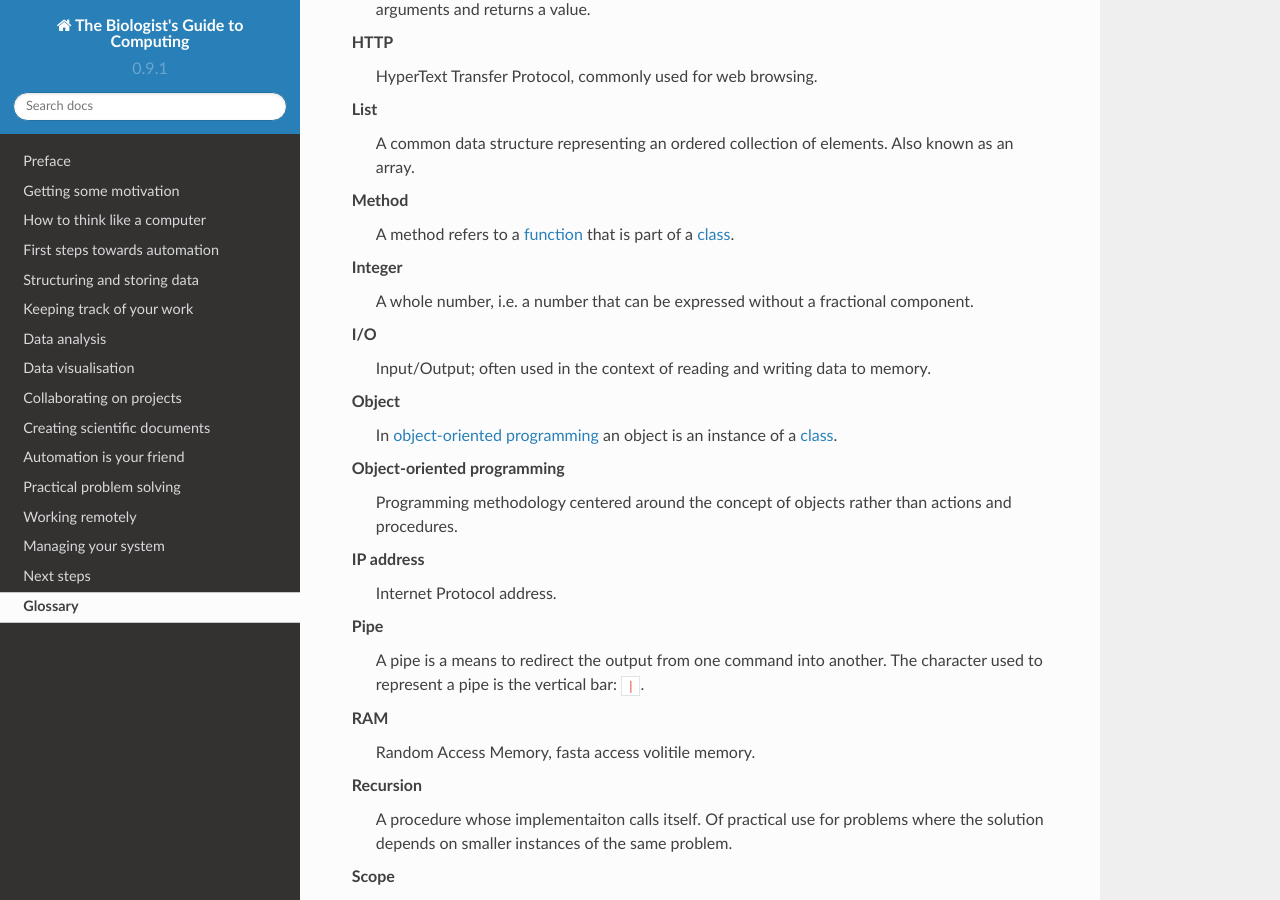
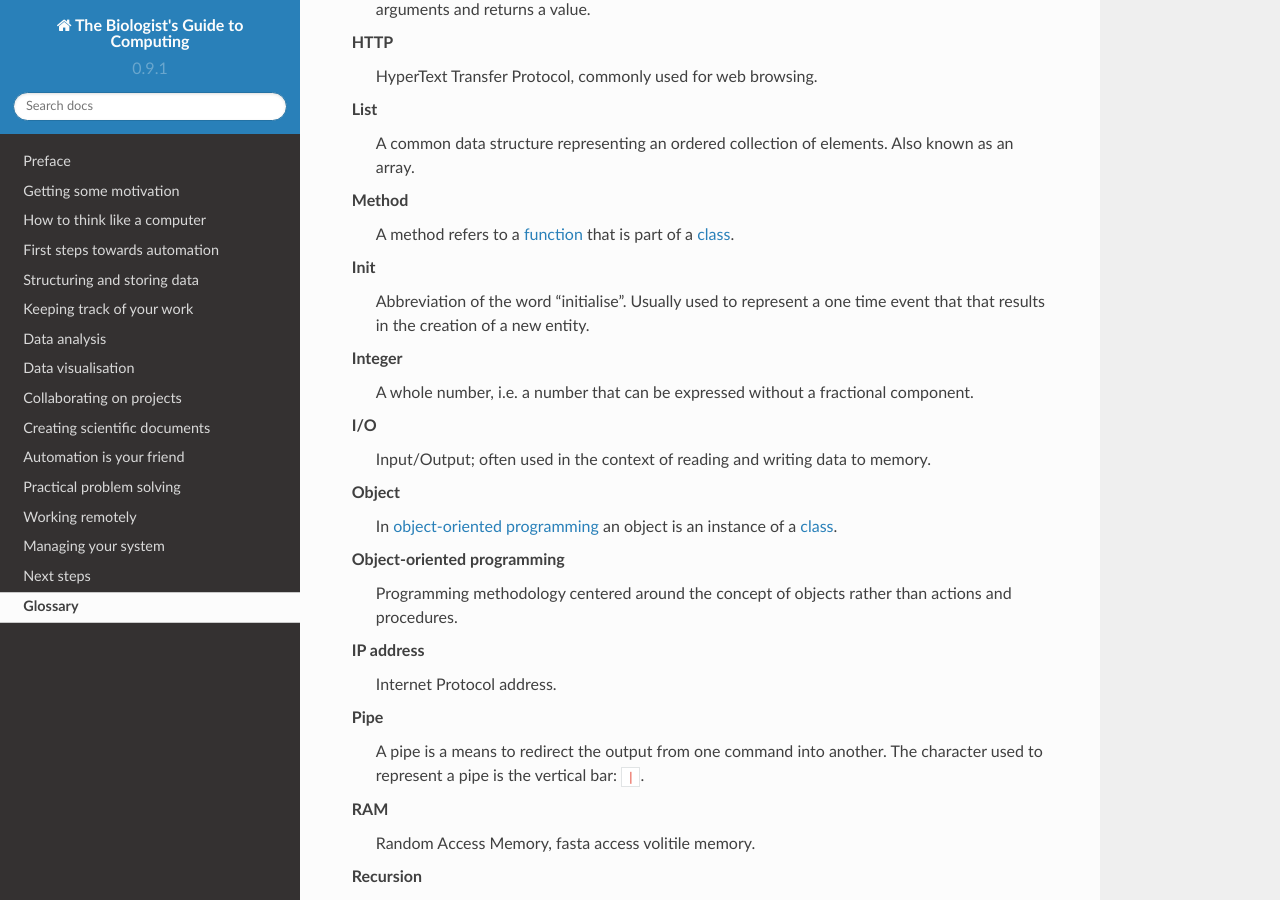
Before and after one commit to tjelvar-olsson/biologists-guide-to-computing, a Sphinx documentation site: the page built from source/glossary.rst, in a window 1280 px wide and 900 px high, scrolled down 777 px. Built offline with Sphinx 7.4.7 and the Read the Docs theme 2.0.0, drawn with Linux system fonts in a browser that asks for light colours.

Commit message:
Added 'init' to glassary

```diff
--- a/source/glossary.rst
+++ b/source/glossary.rst
@@ -44,6 +44,10 @@ Glossary
 
     Method
         A method refers to a :term:`function` that is part of a :term:`class`.
+
+    Init
+        Abbreviation of the word "initialise". Usually used to represent a one time
+        event that that results in the creation of a new entity.
 
     Integer
         A whole number, i.e. a number that can be expressed without a fractional component.
```
